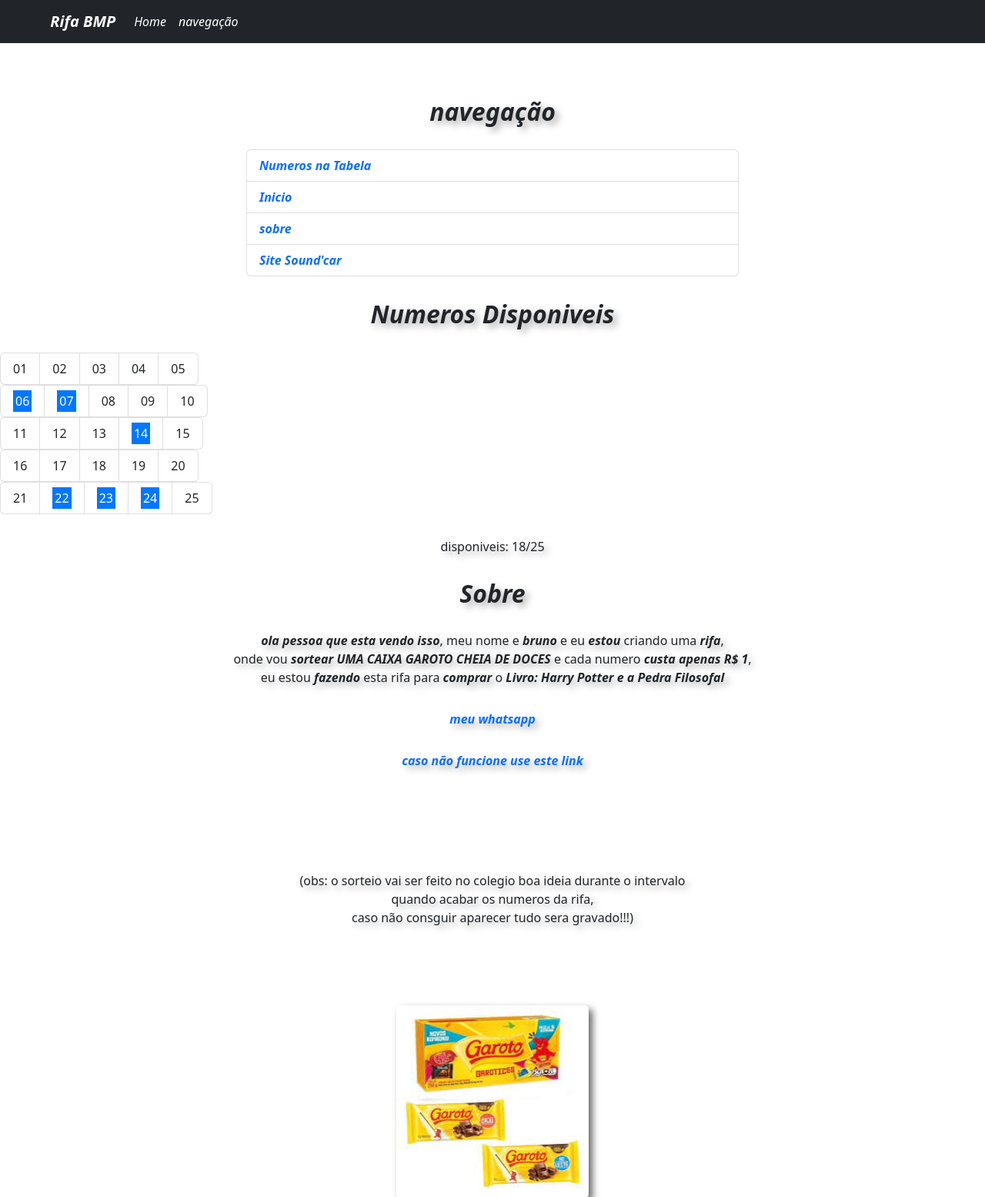
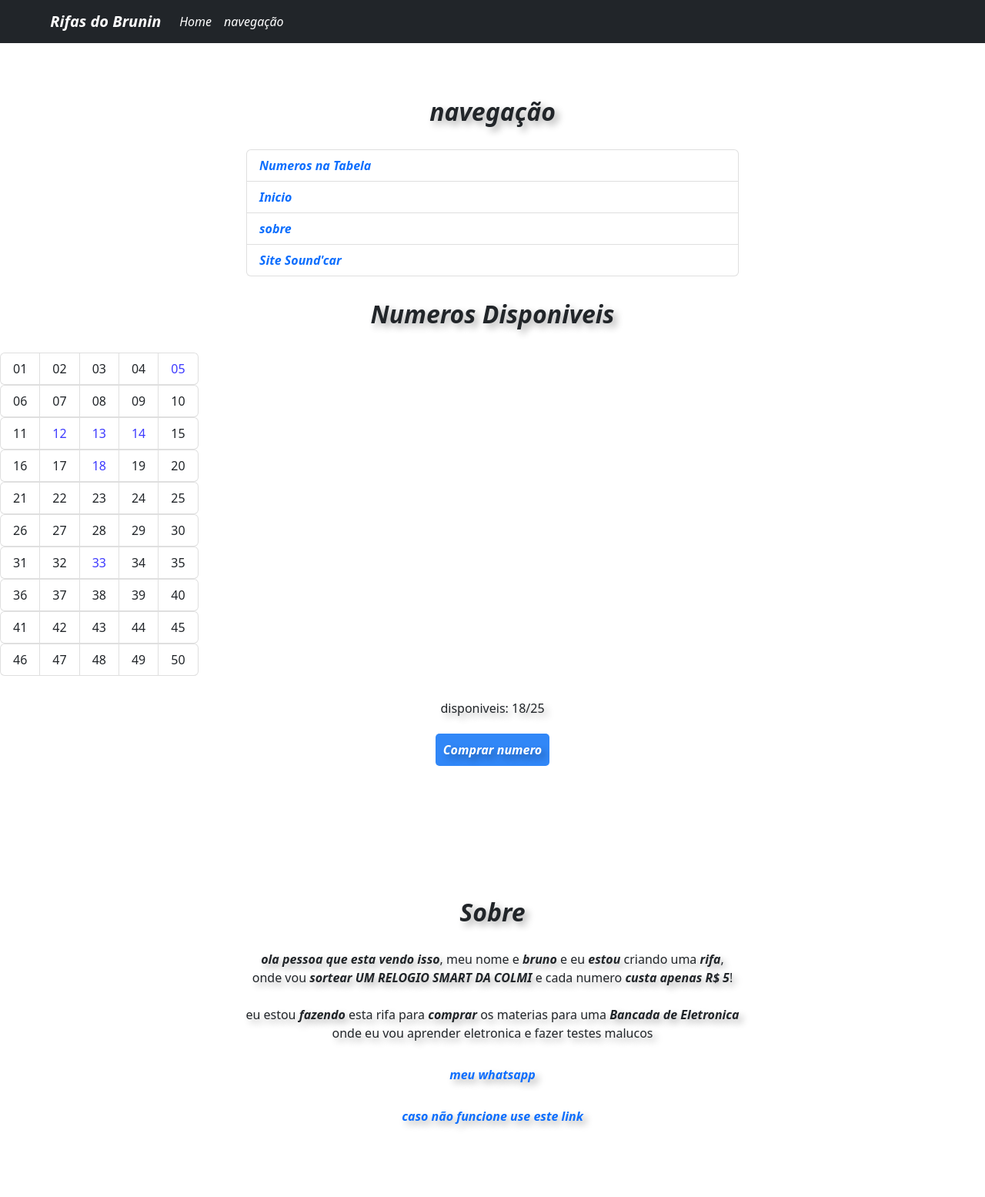
Before and after one commit to Brunin13/Brunin13.github.io, a PHP site: the page made by rifa site/index.html in a window 1280 px wide. Shown: the top 1555 px of the page at 77% size. Run offline with PHP 8.4, Linux system fonts and the light colour scheme; some libraries are stand-ins or nearby versions.

Commit message:
Add files via upload

```diff
--- a/rifa site/index.html
+++ b/rifa site/index.html
@@ -14,7 +14,7 @@
       <link rel="shortcut icon" href="img/favicon-32x32.png" type="image/x-icon" />
       <link rel="apple-touch-icon" href="img/apple-touch-icon.png" />
 
-      <title>Rifa BMP</title>
+      <title>Rifas do Brunin</title>
     </li>
   </head>
 
@@ -22,7 +22,7 @@
     <!--  Barra de navgar  -->
     <nav class="navbar col-12 position-fixed navbar-expand-lg navbar-dark bg-dark" style="z-index: 999; top:0px;">
       <div class="container-fluid col-11 m-auto">
-          <a class="navbar-brand" href="#logo">Rifa BMP</a>
+          <a class="navbar-brand" href="#logo">Rifas do Brunin</a>
           <button
           class="navbar-toggler"
           type="button"
@@ -71,60 +71,101 @@
       <li class="list-group-item" title="nenhum dono">02</li>
       <li class="list-group-item" title="nenhum dono">03</li>
       <li class="list-group-item" title="nenhum dono">04</li>
-      <li class="list-group-item" title="nenhum dono">05</li>
+      <li class="list-group-item" title="Cristiane Maria"><mark>05</mark></li>
       </ul>
       <ul class="list-group list-group-horizontal">
-      <li class="list-group-item" title="O Cara da tampinha"><mark>06</mark></li>
-      <li class="list-group-item" title="O Cara da tampinha"><mark>07</mark></li>
+      <li class="list-group-item" title="nenhum dono">06</li>
+      <li class="list-group-item" title="nenhum dono">07</li>
       <li class="list-group-item" title="nenhum dono">08</li>
       <li class="list-group-item" title="nenhum dono">09</li>
       <li class="list-group-item" title="nenhum dono">10</li>
       </ul>
       <ul class="list-group list-group-horizontal">
       <li class="list-group-item" title="nenhum dono">11</li>
-      <li class="list-group-item" title="nenhum dono">12</li>
-      <li class="list-group-item" title="fiado">13</li>
-      <li class="list-group-item" title="Pedrin"><mark>14</mark></li>
+      <li class="list-group-item" title="Estetefani Gabriela"><mark>12</mark></li>
+      <li class="list-group-item" title="Cristiane Maria"><mark>13</mark></li>
+      <li class="list-group-item" title="Estetefani Gabriela"><mark>14</mark></li>
       <li class="list-group-item" title="nenhum dono">15</li>
       </ul>
       <ul class="list-group list-group-horizontal">
-      <li class="list-group-item" title="Cintia">16</li>
+      <li class="list-group-item" title="nenhum dono">16</li>
       <li class="list-group-item" title="nenhum dono">17</li>
-      <li class="list-group-item" title="fiado">18</li>
+      <li class="list-group-item" title="Cristiane Maria"><mark>18</mark></li>
       <li class="list-group-item" title="nenhum dono">19</li>
       <li class="list-group-item" title="nenhum dono">20</li>
       </ul>
       <ul class="list-group list-group-horizontal">
       <li class="list-group-item" title="nenhum dono">21</li>
-      <li class="list-group-item" title="Samuel Plays"><mark>22</mark></li>
-      <li class="list-group-item" title="Pedrin"><mark>23</mark></li>
-      <li class="list-group-item" title="O Cara da tampinha"><mark>24</mark></li>
+      <li class="list-group-item" title="nenhum dono">22</li>
+      <li class="list-group-item" title="nenhum dono">23</li>
+      <li class="list-group-item" title="nenhum dono">24</li>
       <li class="list-group-item" title="nenhum dono">25</li>
+      </ul>
+            <ul class="list-group list-group-horizontal">
+              <li class="list-group-item" title="nenhum dono">26</li>
+        <li class="list-group-item" title="nenhum dono">27</li>
+
+      <li class="list-group-item" title="nenhum dono">28</li>
+      <li class="list-group-item" title="nenhum dono">29</li>
+      <li class="list-group-item" title="nenhum dono">30</li>
+    </ul>
+    <ul class="list-group list-group-horizontal">
+        <li class="list-group-item" title="nenhum dono">31</li>
+      <li class="list-group-item" title="nenhum dono">32</li>
+      <li class="list-group-item" title="Cristiane Maria"><mark>33</mark></li>
+      <li class="list-group-item" title="nenhum dono">34</li>
+      <li class="list-group-item" title="nenhum dono">35</li>
+      </ul>
+      <ul class="list-group list-group-horizontal">
+      <li class="list-group-item" title="nenhum dono">36</li>
+      <li class="list-group-item" title="nenhum dono">37</li>
+      <li class="list-group-item" title="nenhum dono">38</li>
+      <li class="list-group-item" title="nenhum dono">39</li>
+      <li class="list-group-item" title="nenhum dono">40</li>
+      </ul>
+      <ul class="list-group list-group-horizontal">
+      <li class="list-group-item" title="nenhum dono">41</li>
+      <li class="list-group-item" title="nenhum dono">42</li>
+      <li class="list-group-item" title="nenhum dono">43</li>
+      <li class="list-group-item" title="nenhum dono">44</li>
+      <li class="list-group-item" title="nenhum dono">45</li>
+      </ul>
+      <ul class="list-group list-group-horizontal">
+      <li class="list-group-item" title="nenhum dono">46</li>
+      <li class="list-group-item" title="nenhum dono">47</li>
+      <li class="list-group-item" title="nenhum dono">48</li>
+      <li class="list-group-item" title="nenhum dono">49</li>
+      <li class="list-group-item" title="nenhum dono">50</li>
+
       </ul>
     </div>
     <p>disponiveis: 18/25</p>
+    <p><a href="https://chat.whatsapp.com/GVqCadUubyKKb07wtDgMvO" class="link_false">Comprar numero</a></p>
+    <br><br><br><br><br>
 
     <h2 id="sobre">Sobre</h2>
-    <p><strong>ola pessoa que esta vendo isso</strong>, meu nome e  <strong>bruno</strong> e eu <strong>estou</strong> criando uma <strong>rifa</strong>,<br> onde vou <strong>sortear</strong> <strong>UMA CAIXA GAROTO CHEIA DE DOCES</strong> e cada numero <strong>custa apenas R$ 1</strong>, <br>eu estou <strong>fazendo</strong> esta rifa para <strong>comprar</strong> o <strong>Livro: Harry Potter e a Pedra Filosofal</strong></p>
+    <p><strong>ola pessoa que esta vendo isso</strong>, meu nome e  <strong>bruno</strong> e eu <strong>estou</strong> criando uma <strong>rifa</strong>,<br> onde vou <strong>sortear</strong> <strong>UM RELOGIO SMART DA COLMI</strong> e cada numero <strong>custa apenas R$ 5</strong>! <br><br>eu estou <strong>fazendo</strong> esta rifa para <strong>comprar</strong> os materias para uma<strong> Bancada de Eletronica<br> </strong>onde eu vou aprender eletronica e fazer testes malucos</p>
     <p><a href="https://wa.me/+557588111744" target="_blank" rel="external">meu <strong>whatsapp</strong></a></p>
     <p><a href="https://api.whatsapp.com/send/?phone=%2B557588111744&text&type=phone_number&app_absent=0" target="_blank" rel="external">caso não funcione use <strong>este link</strong></a></p>
     <br>
     <br><br>
-    <p>(obs: o sorteio vai ser feito no colegio boa ideia durante o intervalo<br> quando acabar os numeros da rifa,<br> caso não consguir aparecer tudo sera gravado!!!)</p>
+    <p>(obs: o sorteio vai ser feito nna minha casa,<br> tudo sera sorteado em um sorteador da play store ,<br> e tudo sera gravado!!!)</p>
     <br><br><br>
+    <p><a href="https://www.ciacomputadores.com/novo-colmi-p28-plus-com-tela-curvada-de-169-polegadas/" target="_blank" rel="external" class="link_false">Ficha Tecnica | Colmi p28</a></p>
 
       <img src="img/c3.jpg" class="d-block w-100">
-      <p id="mini">Imagens demonstrativas</p>
-        <p>Consegue se imaginar <strong>devorando</strong> isso 🤤🤤🤤🤤🤤🍫.</p>
+
+        <p>Consegue se imaginar <strong>usando</strong> isso 😍😍😍.</p>
               <img src="img/c1.jpg" class="d-block w-100">
-              <p id="mini">Imagens demonstrativas</p>
+
 
         <p>isso pode ser seu... <em>SOMENTE SEU</em></p>
 
               <img src="img/c2.jpg" width="100%" height="400px" class="d-block w-100">
-              <p id="mini">Imagens demonstrativas</p>
 
-        <p>preciso falar mais algo alem de: <strong>QUE DELICIA</strong></p>
+
+        <p>preciso falar mais algo alem de: <strong>QUE IRADO!!!</strong></p>
+
   </body>
   <script
     src="https://cdn.jsdelivr.net/npm/bootstrap@52.0-beta1/dist/js/bootstrap.bundle.min.js"
--- a/rifa site/style.css
+++ b/rifa site/style.css
@@ -39,6 +39,21 @@ a:hover,strong:hover,h2:hover,em:hover,u:hover {
 }
 
 mark {
-  background-color: rgb(0, 119, 255);
+  background-color: white;
+  padding: 0;
+  color: rgb(61, 58, 255);
+}
+
+.link_false {
+  background-color: rgb(49, 135, 247);
+  text-align: center;
+  padding: 10px;
+  border-radius: 5px;
+  margin: auto;
   color: white;
+  transition: 500ms;
 }
+
+.link_false:hover {
+  color:rgb(201, 203, 204);
+}
```
Also changed, not shown: rifa site/img/c1.jpg, rifa site/img/c2.jpg, rifa site/img/c3.jpg.
